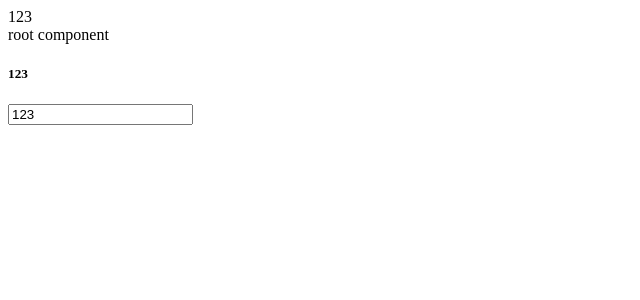
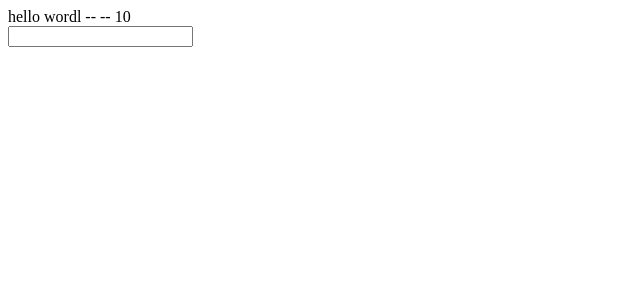
Before and after one commit to airmanxtw/reactApp1, a React app: page / in a window 1280 px wide. Shown: the top 300 px of the page, without its empty margins (0-640 px from the left). Built offline with nearby package versions, Linux system fonts and the light colour scheme.

Commit message:
use useEffect

```diff
--- /dev/null
+++ b/src/components/exam2/f1.jsx
@@ -0,0 +1,18 @@
+import React, { useState, useEffect } from "react";
+function Fun1(props) {
+    const [data, setData] = useState({ text: '',length:10 });
+    let input = (val) => {
+        setData({ text: val,length:data.length });
+    };
+    useEffect(() => {
+        if (data.text.length > 10) {
+            setData({ text: data.text.substring(0, 9),length:data.length });
+        }
+    }, [data.text]);
+    return <div>
+        {props.title} -- {data.text} -- {data.length}<br />
+        <input onInput={(e) => input(e.target.value)}></input>
+    </div>
+}
+
+export default Fun1
--- a/src/components/root.jsx
+++ b/src/components/root.jsx
@@ -1,28 +1,12 @@
 import React from "react";
-import Title from "./exam/title";
+import Fun1 from "./exam2/f1";
 class Root extends React.Component {
     constructor() {
         super();
-        this.state = {
-            value: '123',
-            max() {
-                debugger;
-            }
-        }
-        this.input = this.input.bind(this);
-    }
-    input(e) {
-        this.setState({ value: e.target.value });
     }
     render() {
         return <div>
-            {this.state.value}
-            <br />
-            root component
-            <br />
-            <Title value={this.state.value} />
-            <input value={this.state.value} onInput={this.input} max={this.state.max} />
-
+            <Fun1 title="hello wordl"/>
         </div>
     }
 }
--- /dev/null
+++ b/src/index.js
@@ -0,0 +1,13 @@
+import React from 'react';
+import ReactDOM from 'react-dom';
+
+// * 載入組件
+
+import Root from "./components/root";
+
+
+// * React.js 起手式
+ReactDOM.render(
+  <Root />,
+  document.getElementById('root')
+);
--- a/src/index.jsx
+++ /dev/null
@@ -1,17 +0,0 @@
-import React from 'react';
-import ReactDOM from 'react-dom';
-
-// * 載入組件
-//import { Welcome } from "./components/hello.js";
-//import Mu from "./components/mu.js";
-//import Hello3 from "./components/hello3.jsx";
-import Root from "./components/root";
-
-// const element = <Hello2 />;
-
-
-// * React.js 起手式
-ReactDOM.render(
-  <Root />,
-  document.getElementById('root')
-);
```
